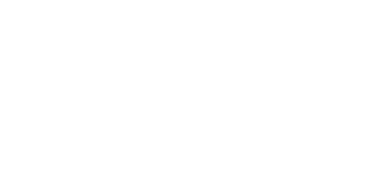
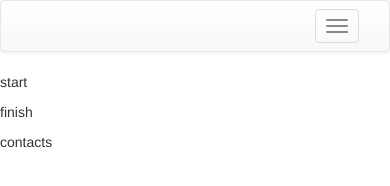
Before and after one commit to iorlova/boot, a plain HTML site: page index.html in a window 390 px wide. Drawn offline with nearby package versions, Linux system fonts and the light colour scheme.

Commit message:
cssstart

```diff
--- /dev/null
+++ b/index.css
@@ -0,0 +1,3 @@
+.start .finish .contact {
+    width: 700px;
+}
--- a/index.html
+++ b/index.html
@@ -1,6 +1,7 @@
 <!DOCTYPE html>
 <html>
     <head>
+        <link rel="stylesheet" type="text/css" href="index.css">
         <link rel="stylesheet" href="//maxcdn.bootstrapcdn.com/bootstrap/3.3.6/css/bootstrap.min.css"
         integrity="sha384-1q8mTJOASx8j1Au+a5WDVnPi2lkFfwwEAa8hDDdjZlpLegxhjVME1fgjWPGmkzs7"
         crossorigin="anonymous">
@@ -10,6 +11,32 @@
         <title>Booooooot)))</title>
     </head>
     <body>
+        <nav class="navbar navbar-default">
+            <div class="container-fluid">
+                <button type="button" class="navbar-toggle" data-toggle="collapse" data-target="#responsive-menu">
+                    <span class="icon-bar"></span>
+                    <span class="icon-bar"></span>
+                    <span class="icon-bar"></span>
+                </button>
+                <nav class="collapse navbar-collapse" id="responsive-menu">
+                <ul class="nav navbar-nav pull-right">
+                     <li><a href="#start">Start</a></li>
+                     <li><a href="#finish">Finish</a></li>
+                     <li><a href="#contact">Contact us</a></li>
+               </ul>
+            </nav>
+            </div>
+        </nav>
+        <section id="start">
+            <p>start</p>
+        </section>
+        <section id="finish">
+            <p>finish</p>
+        </section>
+        <section id="contact">
+            <p>contacts</p>
+        </section>
+
         <script   src="//code.jquery.com/jquery-2.2.2.min.js"
         integrity="sha256-36cp2Co+/62rEAAYHLmRCPIych47CvdM+uTBJwSzWjI="
         crossorigin="anonymous"></script>
```
